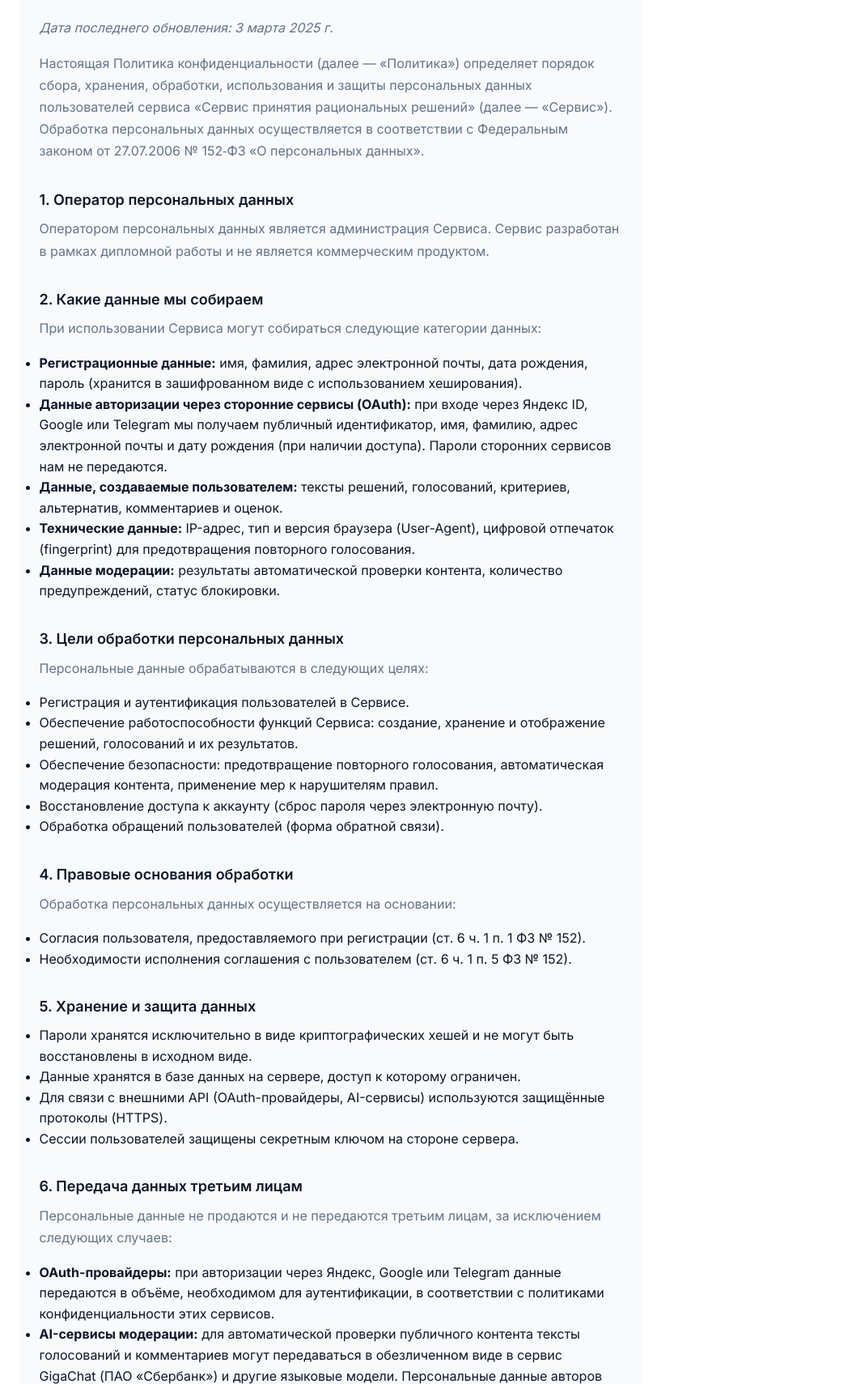
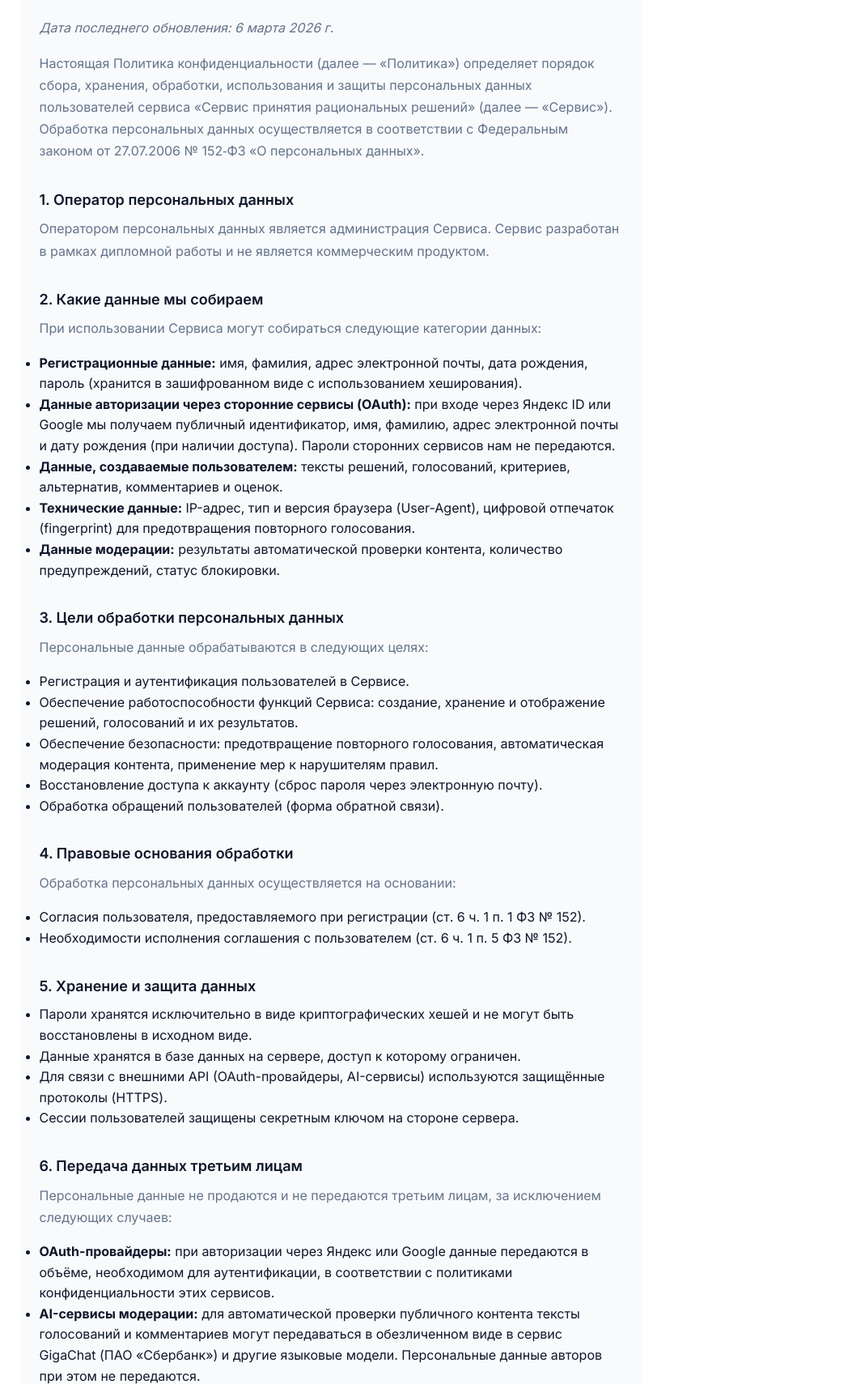
Before and after one commit to KolyaKotlin/diplom, a plain HTML site: page privacy.html in a window 1280 px wide. Shown: the part 189-1898 px from the top of the page at 81% size, without its empty margins (224-1272 px from the left). Drawn offline with Linux system fonts and the light colour scheme.

Commit message:
Update docs to 6 Mar 2026, remove Telegram OAuth (keep Yandex, Google)
Made-with: Cursor

```diff
--- a/privacy.html
+++ b/privacy.html
@@ -11,7 +11,7 @@
   <div class="doc">
     <a href="index.html" class="back-link">&larr; На главную</a>
     <h1>Политика конфиденциальности</h1>
-    <p><em>Дата последнего обновления: 3 марта 2025 г.</em></p>
+    <p><em>Дата последнего обновления: 6 марта 2026 г.</em></p>
 
     <p>Настоящая Политика конфиденциальности (далее — «Политика») определяет порядок сбора, хранения, обработки, использования и защиты персональных данных пользователей сервиса «Сервис принятия рациональных решений» (далее — «Сервис»). Обработка персональных данных осуществляется в соответствии с Федеральным законом от 27.07.2006 №&nbsp;152&#8209;ФЗ «О&nbsp;персональных данных».</p>
 
@@ -22,7 +22,7 @@
     <p>При использовании Сервиса могут собираться следующие категории данных:</p>
     <ul>
       <li><strong>Регистрационные данные:</strong> имя, фамилия, адрес электронной почты, дата рождения, пароль (хранится в зашифрованном виде с использованием хеширования).</li>
-      <li><strong>Данные авторизации через сторонние сервисы (OAuth):</strong> при входе через Яндекс ID, Google или Telegram мы получаем публичный идентификатор, имя, фамилию, адрес электронной почты и дату рождения (при наличии доступа). Пароли сторонних сервисов нам не передаются.</li>
+      <li><strong>Данные авторизации через сторонние сервисы (OAuth):</strong> при входе через Яндекс ID или Google мы получаем публичный идентификатор, имя, фамилию, адрес электронной почты и дату рождения (при наличии доступа). Пароли сторонних сервисов нам не передаются.</li>
       <li><strong>Данные, создаваемые пользователем:</strong> тексты решений, голосований, критериев, альтернатив, комментариев и оценок.</li>
       <li><strong>Технические данные:</strong> IP-адрес, тип и версия браузера (User-Agent), цифровой отпечаток (fingerprint) для предотвращения повторного голосования.</li>
       <li><strong>Данные модерации:</strong> результаты автоматической проверки контента, количество предупреждений, статус блокировки.</li>
@@ -56,7 +56,7 @@
     <h2>6. Передача данных третьим лицам</h2>
     <p>Персональные данные не продаются и не передаются третьим лицам, за исключением следующих случаев:</p>
     <ul>
-      <li><strong>OAuth-провайдеры:</strong> при авторизации через Яндекс, Google или Telegram данные передаются в объёме, необходимом для аутентификации, в соответствии с политиками конфиденциальности этих сервисов.</li>
+      <li><strong>OAuth-провайдеры:</strong> при авторизации через Яндекс или Google данные передаются в объёме, необходимом для аутентификации, в соответствии с политиками конфиденциальности этих сервисов.</li>
       <li><strong>AI-сервисы модерации:</strong> для автоматической проверки публичного контента тексты голосований и комментариев могут передаваться в обезличенном виде в сервис GigaChat (ПАО «Сбербанк») и другие языковые модели. Персональные данные авторов при этом не передаются.</li>
       <li><strong>Законодательство РФ:</strong> данные могут быть предоставлены по запросу уполномоченных государственных органов в случаях, предусмотренных законодательством Российской Федерации.</li>
     </ul>
```
Also changed, not shown: index.html (+0 -1 lines), login.html (+0 -1 lines), register.html (+0 -1 lines), terms.html (+2 -2 lines).
